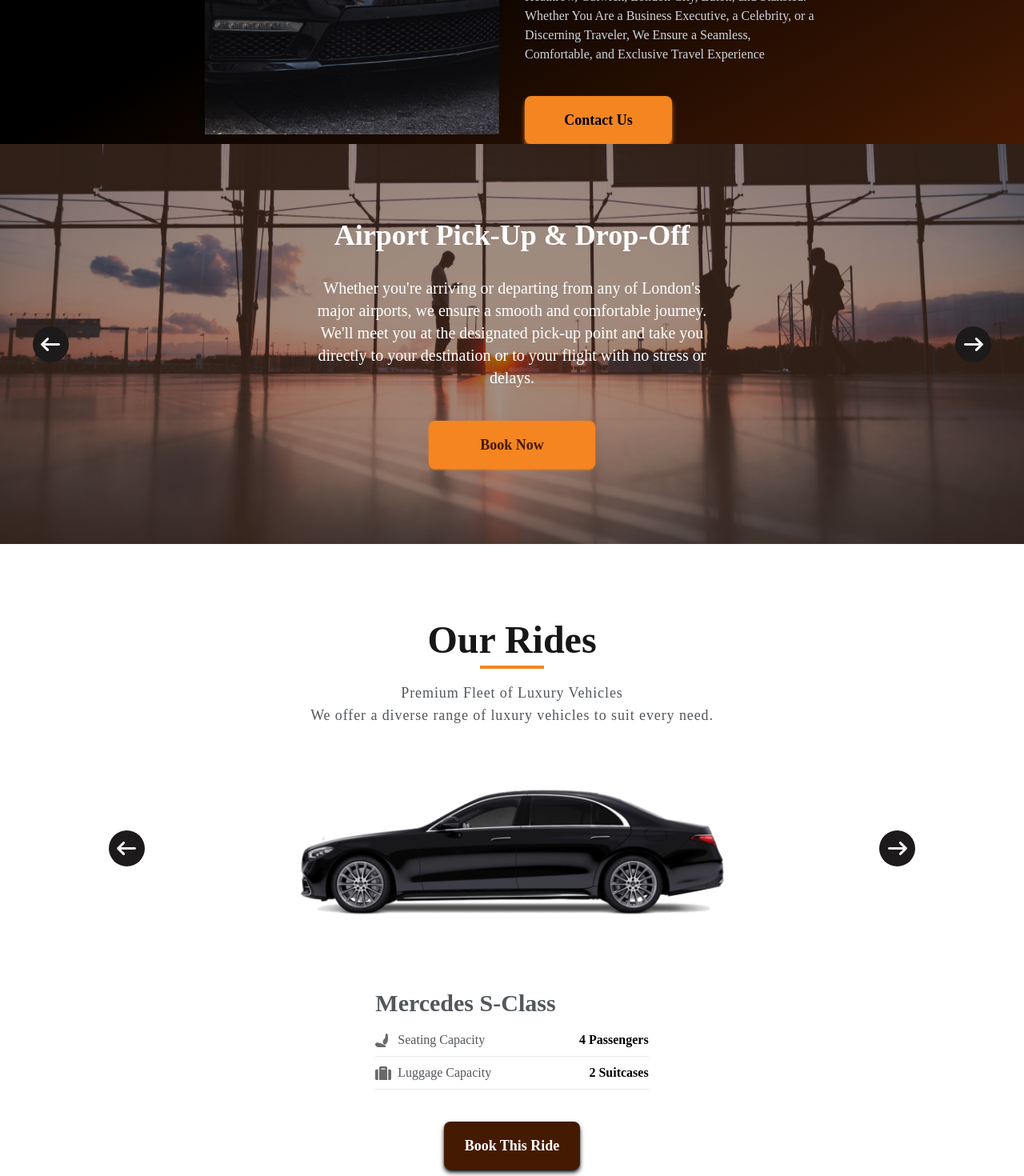
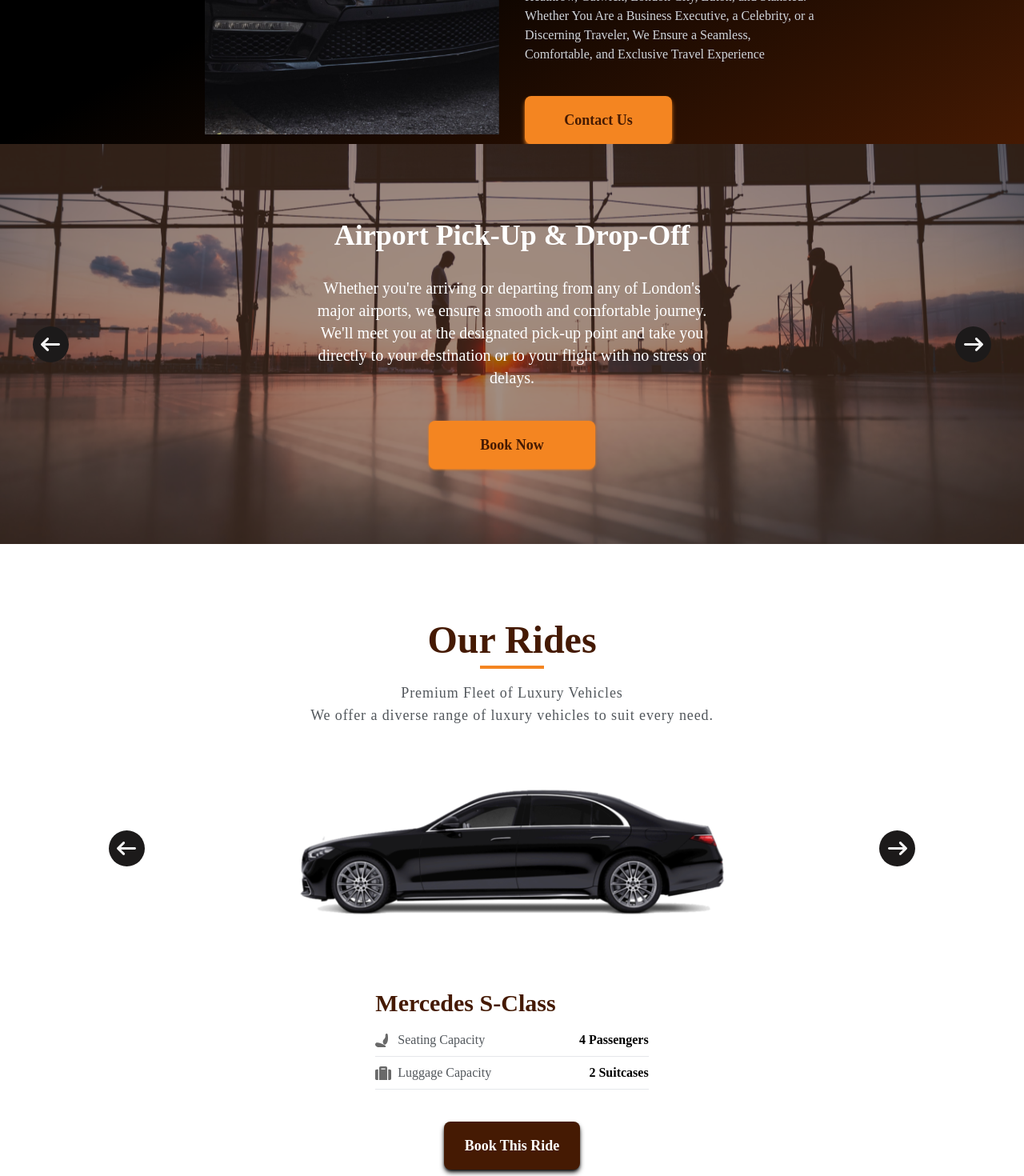
Before and after one commit to OXAYR/prestige-transport-limited, a Next.js app: page / in a window 1280 px wide. Shown: the part 1320-2790 px from the top of the page at 80% size. Built offline with nearby package versions, Linux system fonts and the light colour scheme; a web font is replaced by a local one.

Commit message:
fix the footer issue

```diff
--- a/src/app/_components/AboutUs.js
+++ b/src/app/_components/AboutUs.js
@@ -34,7 +34,7 @@ function AboutUs({
           <Button
             buttonColor="bg-primary-default"
             buttonWidth="w-full"
-            textColor="text-black"
+            textColor="text-amber-950"
             shadowColor="shadow-primary-default"
             shadowSpread="shadow-md"
             buttonText={buttonText}
--- a/src/app/_components/Footer.js
+++ b/src/app/_components/Footer.js
@@ -5,7 +5,7 @@ export default function Footer() {
     <footer className=" bg-gradient-to-br from-black to-amber-950 text-white py-5 px-6 md:px-20">
       <div className="flex justify-between items-center  mt-7 mb-10">
         <div className="md:px-12 px-0 w-full">
-          <div className="flex items-center gap-2">
+          <div className="flex items-center justify-center lg:justify-start gap-2">
             <img src="/logo.svg" alt="Logo" className="" />
             <h2 className="text-5xl font-bold text-primary-default text-center md:text-left">
               Prestige
--- a/src/app/_components/RidePricing.js
+++ b/src/app/_components/RidePricing.js
@@ -49,7 +49,7 @@ function RidePricing() {
     <div className="my-24 px-6 md:px-16 lg:px-32">
       {/* Heading Section */}
       <div className="flex flex-col justify-center items-center">
-        <h1 className="text-3xl md:text-5xl text-center font-bold">
+        <h1 className="text-3xl md:text-5xl text-center font-bold text-amber-950">
           Our Rides
         </h1>
         <hr className="w-20 border-2 mt-2 border-primary-default" />
@@ -119,7 +119,7 @@ function RidePricing() {
 
         {/* Pricing Section */}
         <div className="w-full lg:w-1/3 mx-auto mt-6">
-          <div className="text-2xl md:text-3xl text-left font-bold">
+          <div className="text-2xl md:text-3xl text-left font-bold text-amber-950">
             {rides[index].name}
           </div>
           <div className="my-4 flex flex-col gap-2">
```
